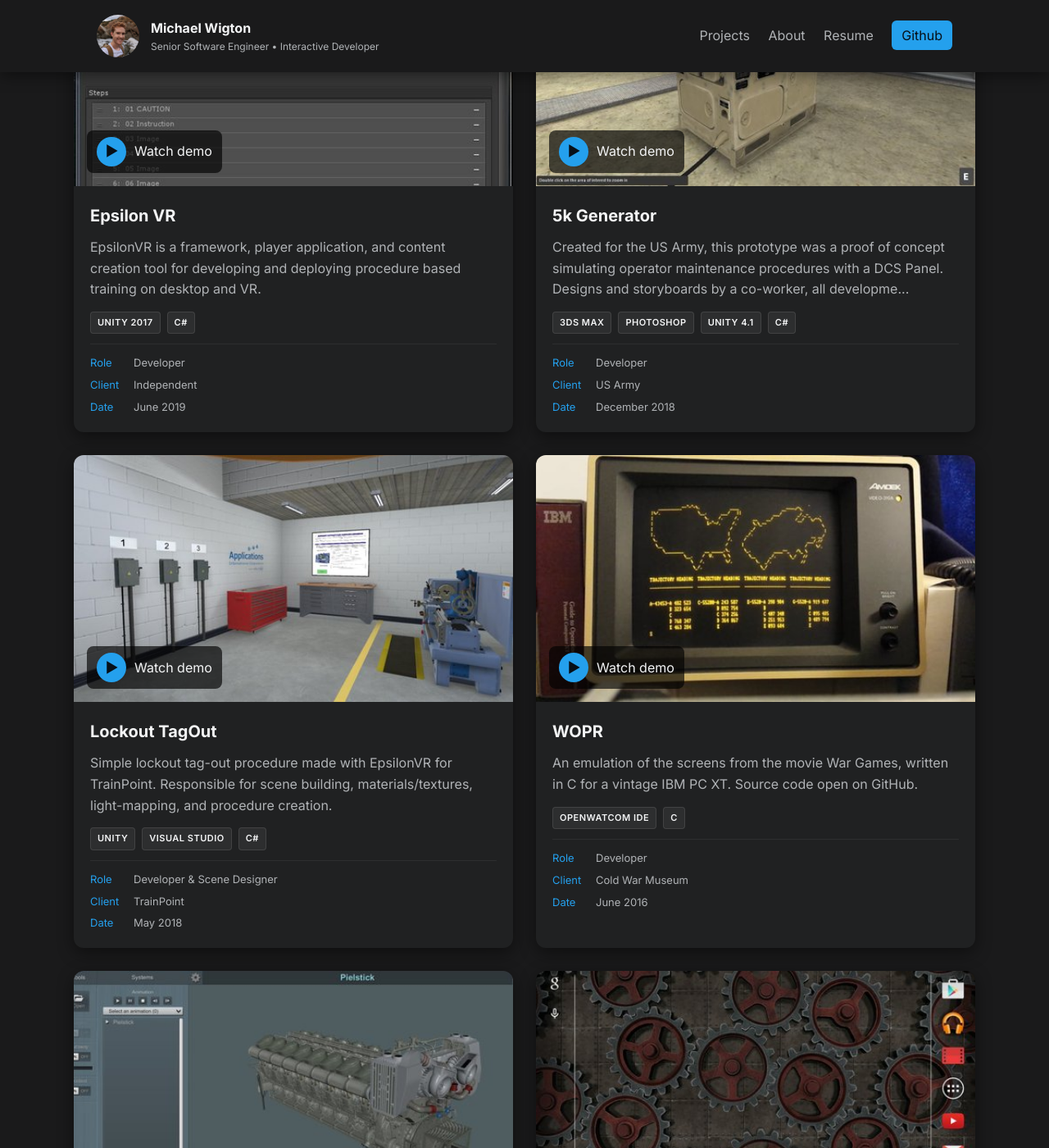
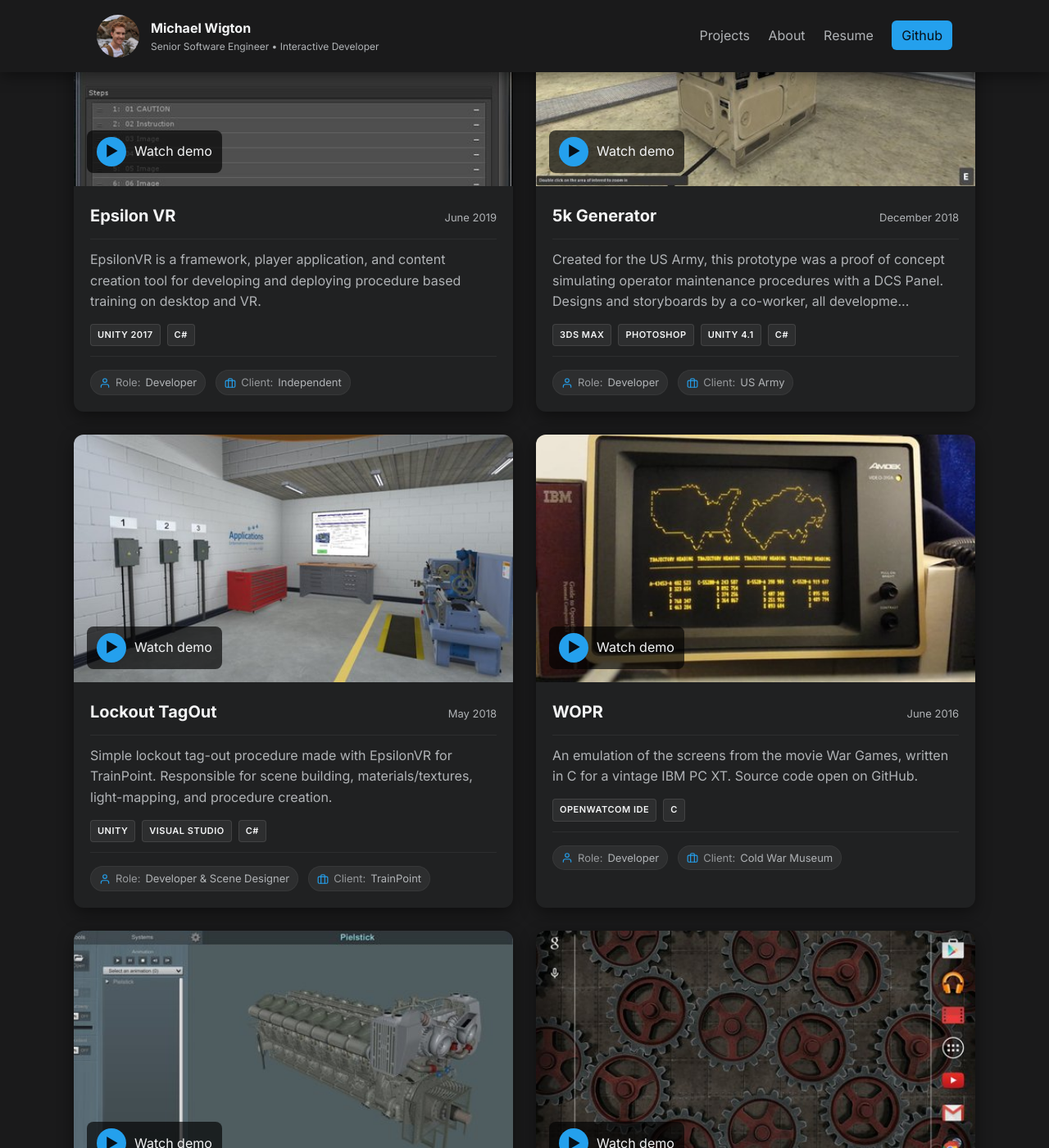
Before and after one commit to mwigton/mwigton.github.io, a Jekyll site: the page built from index.md, in a window 1280 px wide and 1400 px high, scrolled down 432 px. Shown: the whole window at 82% size. Built offline with Jekyll 4.4.1, drawn with Linux system fonts in a browser that asks for light colours; some of the changed text lies outside the part shown.

Commit message:
style: update style of project cards

```diff
--- a/assets/css/style.css
+++ b/assets/css/style.css
@@ -189,10 +189,26 @@ body {
   padding: 20px;
 }
 
+.project-header {
+  display: flex;
+  justify-content: space-between;
+  align-items: baseline;
+  gap: 16px;
+  padding-bottom: 12px;
+  margin-bottom: 12px;
+  border-bottom: 1px solid rgba(255, 255, 255, 0.06);
+}
+
 .project-body h3 {
   margin: 0;
   color: var(--text);
   font-size: 20px;
+}
+
+.project-date {
+  font-size: 13px;
+  color: var(--muted);
+  white-space: nowrap;
 }
 
 .project-body p {
@@ -225,24 +241,35 @@ body {
 
 .meta-details {
   display: flex;
-  flex-direction: column;
-  gap: 6px;
+  flex-wrap: wrap;
+  gap: 12px;
   font-size: 13px;
   color: var(--muted);
   border-top: 1px solid rgba(255, 255, 255, 0.06);
-  padding-top: 12px;
+  padding-top: 16px;
 }
 
 .meta-item {
   display: flex;
   align-items: center;
-  gap: 8px;
+  gap: 6px;
+  background: var(--glass);
+  padding: 4px 10px;
+  border-radius: 20px;
+  border: 1px solid rgba(255, 255, 255, 0.05);
+}
+
+.meta-icon {
+  width: 14px;
+  height: 14px;
+  color: var(--accent);
+  flex-shrink: 0;
 }
 
 .meta-item .label {
-  color: var(--accent);
+  color: var(--muted);
+  opacity: 0.8;
   font-weight: 500;
-  min-width: 45px;
 }
 
 
--- a/assets/css/style.scss
+++ b/assets/css/style.scss
@@ -189,10 +189,26 @@ body {
   padding: 20px;
 }
 
+.project-header {
+  display: flex;
+  justify-content: space-between;
+  align-items: baseline;
+  gap: 16px;
+  padding-bottom: 12px;
+  margin-bottom: 12px;
+  border-bottom: 1px solid rgba(255, 255, 255, 0.06);
+}
+
 .project-body h3 {
   margin: 0;
   color: var(--text);
   font-size: 20px;
+}
+
+.project-date {
+  font-size: 13px;
+  color: var(--muted);
+  white-space: nowrap;
 }
 
 .project-body p {
@@ -225,24 +241,57 @@ body {
 
 .meta-details {
   display: flex;
-  flex-direction: column;
-  gap: 6px;
+  flex-wrap: wrap;
+  gap: 12px;
   font-size: 13px;
   color: var(--muted);
   border-top: 1px solid rgba(255, 255, 255, 0.06);
-  padding-top: 12px;
+  padding-top: 16px;
 }
 
 .meta-item {
   display: flex;
   align-items: center;
-  gap: 8px;
+  gap: 6px;
+  background: var(--glass);
+  padding: 4px 10px;
+  border-radius: 20px;
+  border: 1px solid rgba(255, 255, 255, 0.05);
+}
+
+.meta-icon {
+  width: 14px;
+  height: 14px;
+  color: var(--accent);
+  flex-shrink: 0;
 }
 
 .meta-item .label {
-  color: var(--accent);
+  color: var(--muted);
+  opacity: 0.8;
   font-weight: 500;
-  min-width: 45px;
+}
+
+
+/* Small screens */
+@media (max-width: 720px) {
+  .hero h1 {
+    font-size: 32px;
+  }
+
+  .main-nav a {
+    display: none;
+  }
+
+  .site-title .title {
+    display: none;
+  }
+
+  .projects-grid {
+    grid-template-columns: 1fr;
+  }
+
+
 }
 
 
@@ -324,22 +373,3 @@ main,
   cursor: pointer;
   z-index: 4;
 }
-
-/* Small screens */
-@media (max-width: 720px) {
-  .hero h1 {
-    font-size: 32px;
-  }
-
-  .main-nav a {
-    display: none;
-  }
-
-  .site-title .title {
-    display: none;
-  }
-
-  .projects-grid {
-    grid-template-columns: 1fr;
-  }
-}
--- a/index.md
+++ b/index.md
@@ -23,7 +23,12 @@ title: Michael Wigton
         </div>
       </div>
       <div class="project-body">
-        <h3>{{ project.title }}</h3>
+        <div class="project-header">
+          <h3>{{ project.title }}</h3>
+          {% if project.date %}
+          <span class="project-date">{{ project.date | date: "%B %Y" }}</span>
+          {% endif %}
+        </div>
         <p>{{ project.description | strip | truncate: 180 }}</p>
         <div class="project-meta">
           {% if project.tech %}
@@ -37,21 +42,17 @@ title: Michael Wigton
 
           <div class="meta-details">
             {% if project.role %}
-            <div class="meta-item">
-               <span class="label">Role</span>
+            <div class="meta-item" title="Role">
+               <svg class="meta-icon" xmlns="http://www.w3.org/2000/svg" viewBox="0 0 24 24" fill="none" stroke="currentColor" stroke-width="2" stroke-linecap="round" stroke-linejoin="round"><path d="M20 21v-2a4 4 0 0 0-4-4H8a4 4 0 0 0-4 4v2"></path><circle cx="12" cy="7" r="4"></circle></svg>
+               <span class="label">Role:</span>
                <span class="value">{{ project.role }}</span>
             </div>
             {% endif %}
             {% if project.client %}
-            <div class="meta-item">
-               <span class="label">Client</span>
+            <div class="meta-item" title="Client">
+               <svg class="meta-icon" xmlns="http://www.w3.org/2000/svg" viewBox="0 0 24 24" fill="none" stroke="currentColor" stroke-width="2" stroke-linecap="round" stroke-linejoin="round"><rect x="2" y="7" width="20" height="14" rx="2" ry="2"></rect><path d="M16 21V5a2 2 0 0 0-2-2h-4a2 2 0 0 0-2 2v16"></path></svg>
+               <span class="label">Client:</span>
                <span class="value">{{ project.client }}</span>
-            </div>
-            {% endif %}
-            {% if project.date %}
-            <div class="meta-item">
-               <span class="label">Date</span>
-               <span class="value">{{ project.date | date: "%B %Y" }}</span>
             </div>
             {% endif %}
           </div>
```
